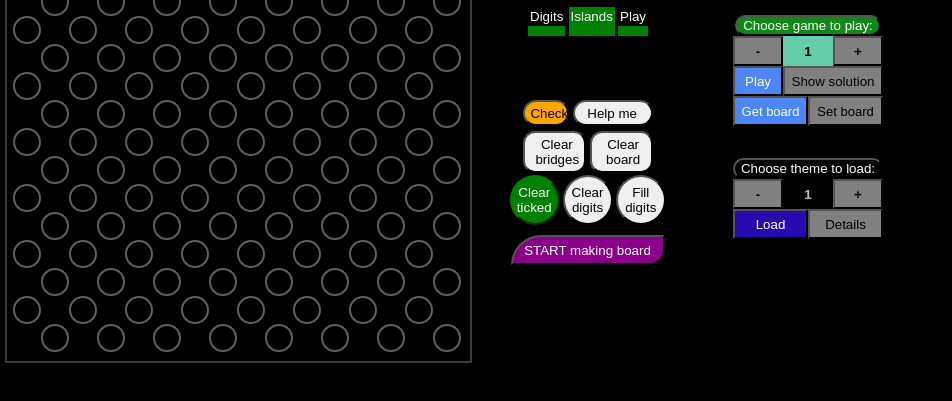
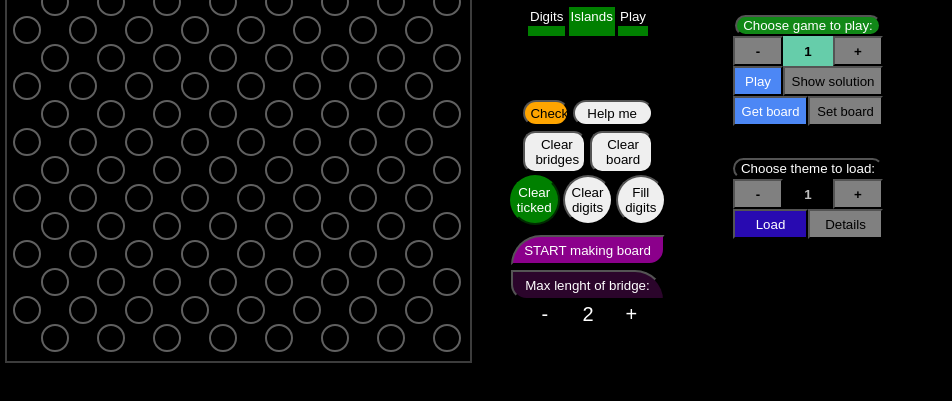
Before and after one commit to JackSplinter/JackSplinter.github.io, a plain HTML site: page index.html in a window 1280 px wide. Shown: the part 119-520 px from the top of the page, without its empty margins (0-952 px from the left). Drawn offline with Linux system fonts and the light colour scheme.

Commit message:
Update index.html
max length of bridge

```diff
--- a/index.html
+++ b/index.html
@@ -109,7 +109,12 @@
         <button id="fillD" onmousedown="fillDigits()">Fill <br> digits </button>
       <br>
 
-        <button id="makeB" onmousedown="makeBoard()">START making board</button>
+        <button id="makeB" onmousedown="makeBoard()">START making board </button>
+        <br>
+        <button id="makeBr">Max lenght of bridge:</button><br>
+        <button class="bridgeLen" onclick="minusLen()">-</button>
+        <input type="text" id="bridgeLength" value="2" onchange="changedBridgeLength()" maxlength="2"></input>
+        <button class="bridgeLen" onclick="plusLen()">+</button>
       </div>
       <br>
       <br>
```
